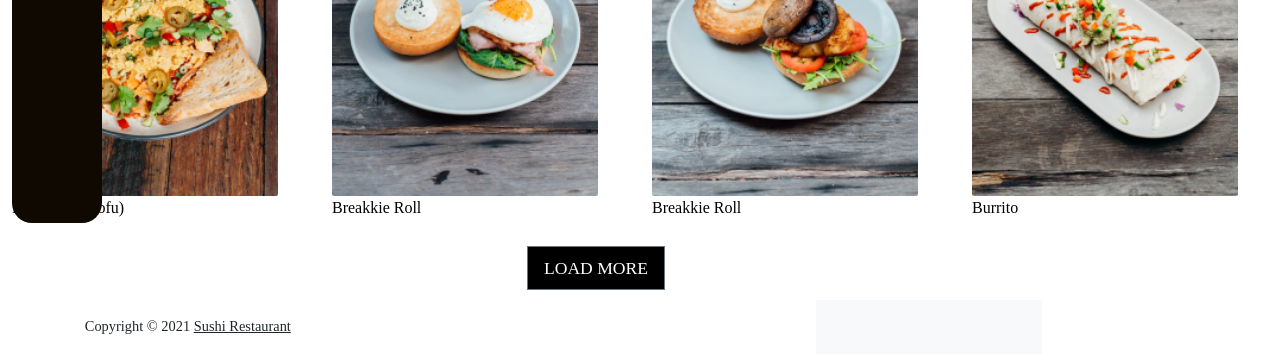
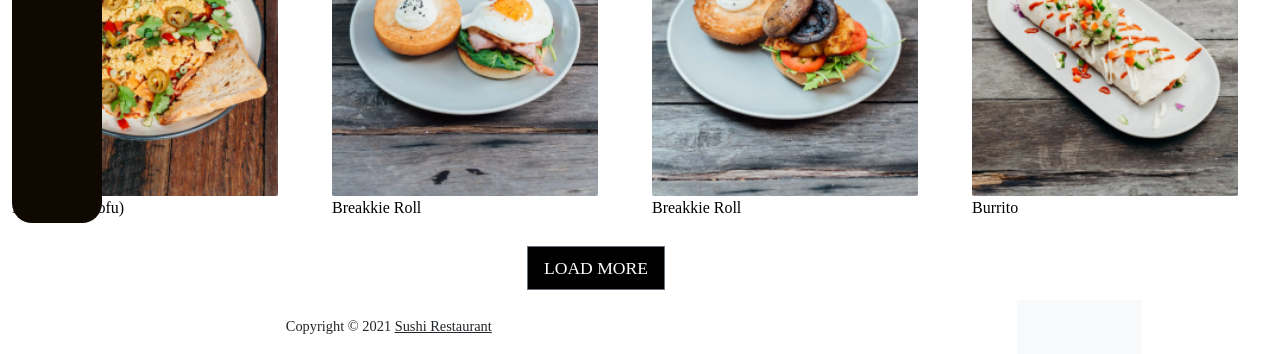
Before and after one commit to Glorykach/SIDEHUSTLE-PROJECT2, a plain HTML site: page menu.html in a window 1280 px wide. Shown: the part 577-931 px from the top of the page. Drawn offline with nearby package versions, Linux system fonts and the light colour scheme; a web font is replaced by a local one.

Commit message:
Update menu.css

```diff
--- a/menu.css
+++ b/menu.css
@@ -108,7 +108,7 @@ body{
   }
   .text-center{
     position: relative;
-    right: 18%;
+    right: 10%;
     font-size: 0.9rem;
     font-family: 'Mulish';
   }
```
